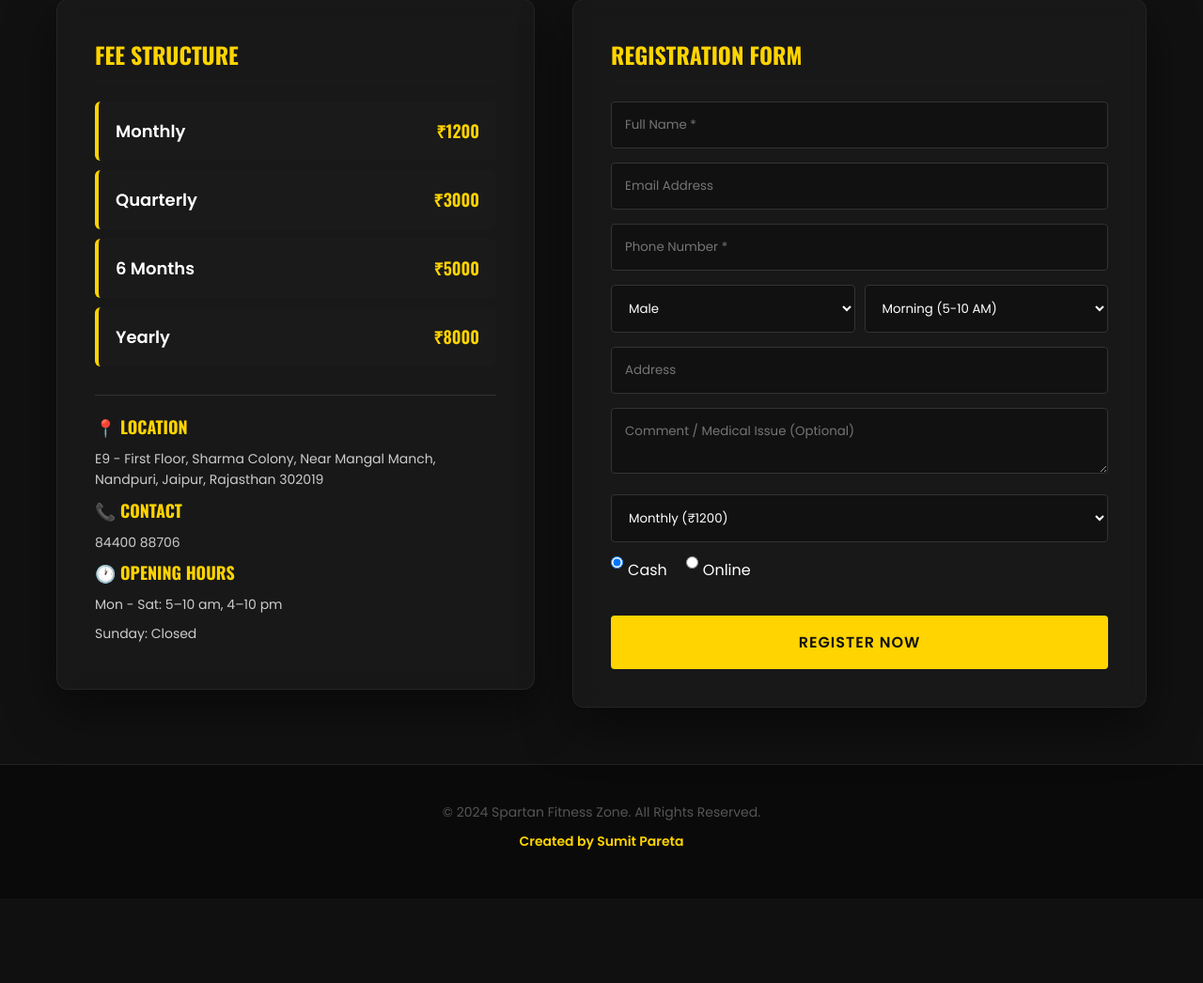
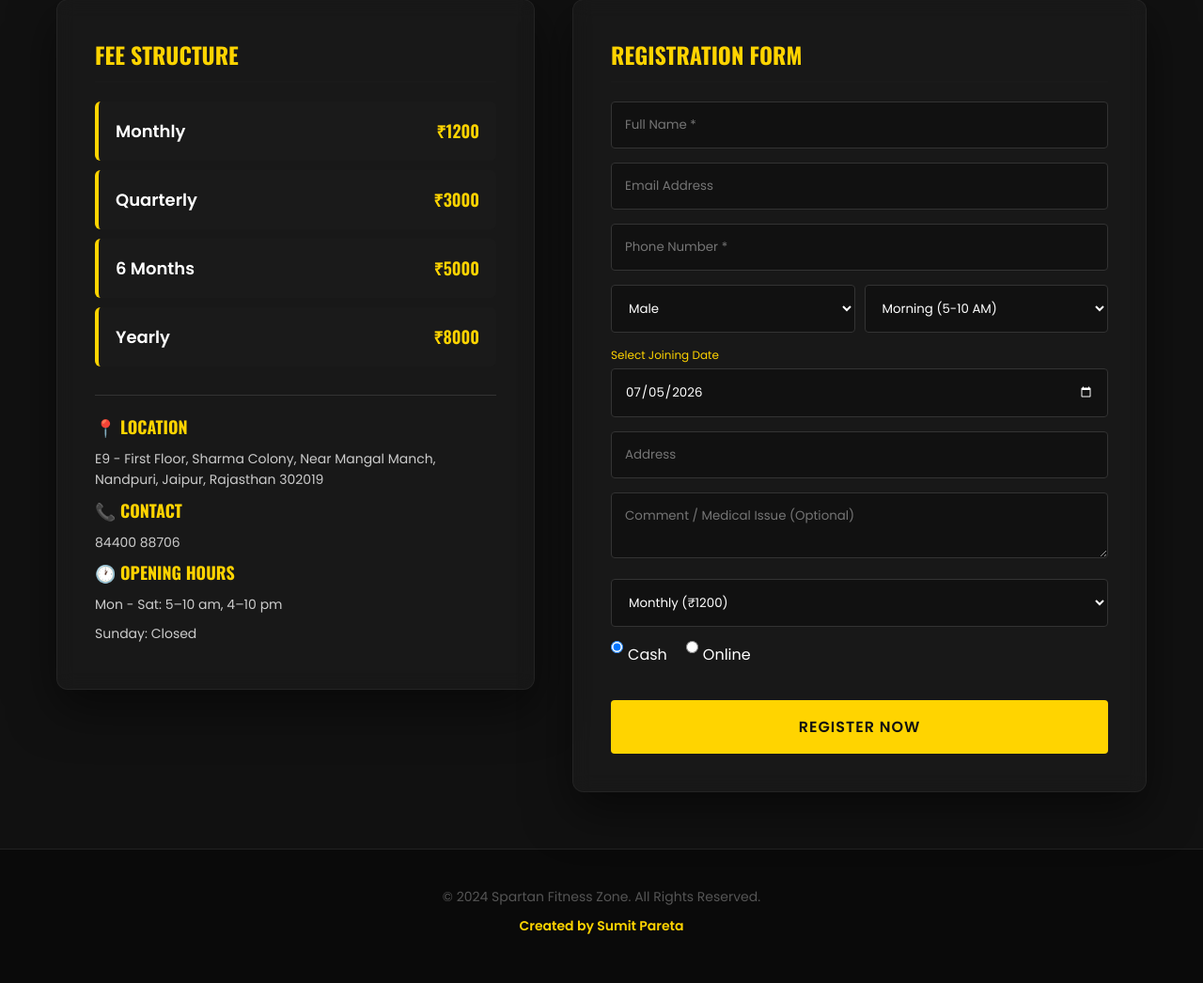
Before and after one commit to paretaradhe089-sketch/gym_website, a Flask app: page / in a window 1280 px wide. Shown: the part 490-1536 px from the top of the page at 94% size. Before the commit the page ends 1394 px from the top, so only its background shows below. Run offline with Flask 3, Linux system fonts and the light colour scheme; data that the repository does not hold is empty.

Commit message:
Update index.html

```diff
--- a/templates/index.html
+++ b/templates/index.html
@@ -51,6 +51,10 @@
                     </select>
                 </div>
 
+                <!-- NAYA JOINING DATE FIELD -->
+                <label style="font-size:12px; color:var(--yellow); margin-bottom:5px; display:block;">Select Joining Date</label>
+                <input type="date" name="join_date" id="joinDate" required style="color-scheme: dark;">
+
                 <input type="text" name="address" placeholder="Address">
                 <textarea name="comment" placeholder="Comment / Medical Issue (Optional)" rows="2"></textarea>
 
@@ -81,6 +85,12 @@
 </div>
 
 <script>
+    // Aaj ki date default set karne ke liye
+    document.addEventListener('DOMContentLoaded', function() {
+        const today = new Date().toISOString().split('T')[0];
+        document.getElementById('joinDate').value = today;
+    });
+
     const onlineRadio = document.getElementById('online-radio');
     const qrBox = document.getElementById('qr-code-box');
     const planSelect = document.getElementById('planSelect');
```
